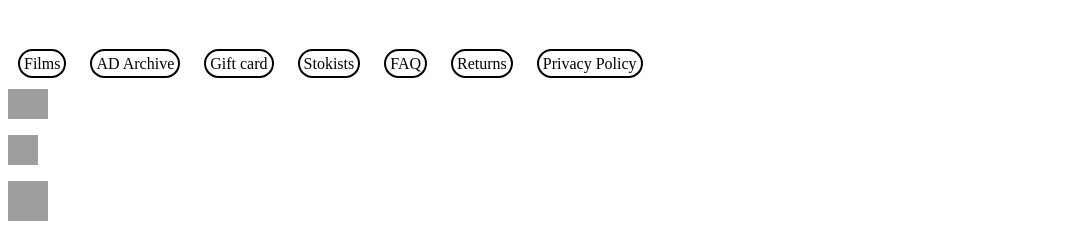
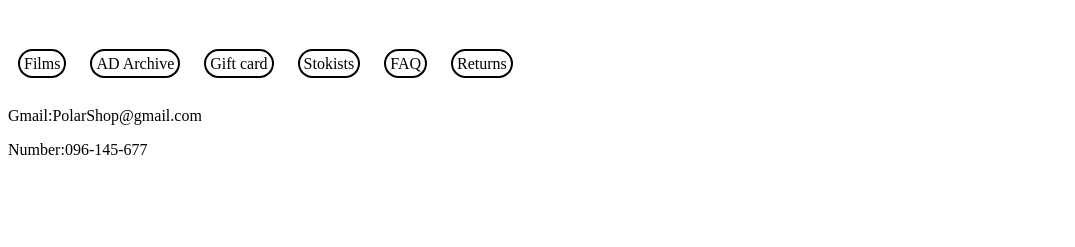
Before and after one commit to Dekvix/rrr, a plain HTML site: page index.html in a window 1280 px wide. Shown: the part 550-797 px from the top of the page, without its empty margins (0-1075 px from the left). Drawn offline with Linux system fonts and the light colour scheme; grey boxes are pictures that could not be loaded.

Commit message:
Update index.html

```diff
--- a/index.html
+++ b/index.html
@@ -35,6 +35,7 @@
 
             </body>
             <footer>
+
                 <br><br><br><nav>
                 <a href="https://polarskateco.com/pages/films">Films</a>
                 <a href="https://polarskateco.com/pages/ad-archive">AD Archive</a>
@@ -42,23 +43,14 @@
                 <a href="https://polarskateco.com/pages/stockists">Stokists</a>
                 <a href="https://polarskateco.com/pages/faq">FAQ</a>
             <a href="https://polarskateco.com/policies/refund-policy">Returns</a>
-            <a href="https://polarskateco.com/policies/privacy-policy">Privacy Policy</a>
             </nav>
-            <p>
-                <a href="https://www.facebook.com/polarskateco">
-                <img src="https://logowik.com/content/uploads/images/facebook-round-black-icon4588.logowik.com.webp"/ height="30px" width="40px">
-                </a>
-                </p>
-                <p>
-                    <a href="https://instagram.com/polarskateco">
-                    <img src="https://www.iconpacks.net/icons/2/free-instagram-logo-icon-3497-thumb.png"/ height="30px" width="30px">
-                    </a>
-                    </p>
-                    <p>
-                        <a href="https://www.youtube.com/user/mrklezo"/>
-                        <img src="https://icons-for-free.com/iconfiles/png/512/black+line+social+video+youtube+icon-1320191609101882494.png"/ height="40px" width="40px">
-                        </a>
-                        </p>
+<br><p>
+    Gmail:PolarShop@gmail.com
+    </p>
+    <p>
+         Number:096-145-677
+
+         </p>
                 </footer>
 
 </html>
```
